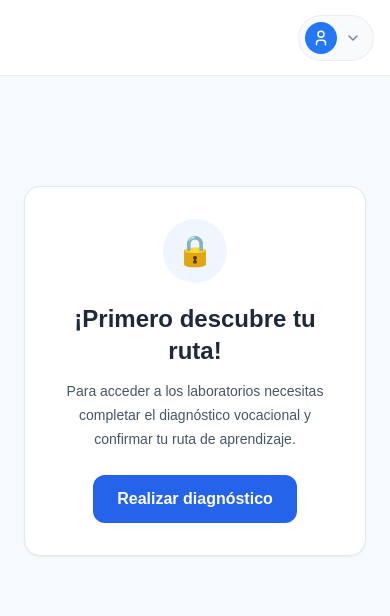
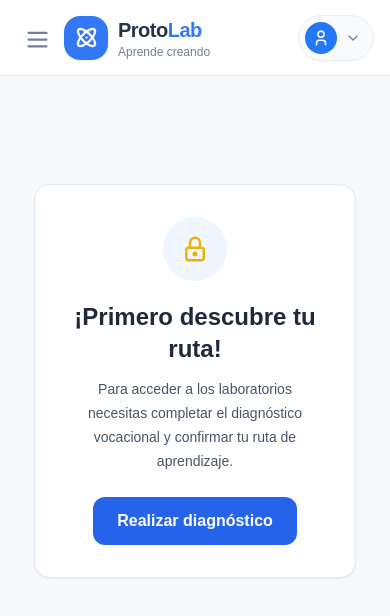
Before and after one commit to gkevinvargas/ProtoLab, a Next.js app: page /datalab in a window 390 px wide. Shown: the top 616 px of the page. Built offline with nearby package versions, Linux system fonts and the light colour scheme; no server answers.

Commit message:
Adaptar diseño responsivo

```diff
--- a/app/(panel)/layout.tsx
+++ b/app/(panel)/layout.tsx
@@ -31,12 +31,12 @@ export default function PanelLayout({
 }) {
   return (
 
-    <div className="min-h-screen bg-[#F7FAFC] text-[#24324A]">
+    <div className="min-h-screen bg-[#f7fafcee] text-[#24324A]">
       <div className="flex min-h-screen">
         <Sidebar />
         <main className="flex min-w-0 flex-1 flex-col">
           <Header nombreLaboratorio="ElectroLab" tipoContenido='Prácticas' tipoEditor='Editor de circuitos' />
-          <div className="flex-1 overflow-auto">
+          <div className="flex-1 overflow-auto p-2.5 md:pl-2 md:pr-2 md:pt-0">
 
             {/* CONTENIDO PRINCIPAL */}
             {children}
--- a/app/(panel)/ruta/page.tsx
+++ b/app/(panel)/ruta/page.tsx
@@ -15,6 +15,7 @@ import {
   leerRuta,
   type Ruta,
 } from "@/lib/ruta/actividades";
+import { useRouter } from "next/navigation";
 
 function leerMejorNota(ruta: Ruta, id: string): number | null {
   const guardada = localStorage.getItem(`${claveAvance(ruta)}:mejor:${id}`);
@@ -163,6 +164,7 @@ export default function RutaPage() {
   const esUltima = totalCompletadas === actividades.length - 1;
 
   function continuar() {
+
     if (!actual || (actual.tipo === "practica_individual" && nota === null)) {
       return;
     }
@@ -183,6 +185,8 @@ export default function RutaPage() {
       setCompletadas(nuevoAvance);
       setNota(notaSiguiente);
       setError("");
+
+      window.scroll({ top: 0, behavior: 'smooth'})
     } catch {
       setError("No se pudo guardar el avance. Intenta de nuevo.");
     }
--- a/components/diagnostico/RequireConfirmedRoute.tsx
+++ b/components/diagnostico/RequireConfirmedRoute.tsx
@@ -4,6 +4,7 @@
 import { useEffect, useState } from "react";
 import Link from "next/link";
 import type { ReactNode } from "react";
+import { IconLock } from "@tabler/icons-react";
 
 const CLAVE_RUTA = "protolab:ruta-aprendizaje";
 
@@ -66,7 +67,7 @@ export default function RequireConfirmedRoute({
       <main className="flex min-h-[70vh] items-center justify-center p-6">
         <section className="w-full max-w-lg rounded-2xl border border-slate-200 bg-white p-8 text-center shadow-sm">
           <div className="mx-auto mb-5 flex h-16 w-16 items-center justify-center rounded-full bg-blue-50 text-3xl">
-            🔒
+            <IconLock size={30} stroke={2} className="text-yellow-500"/>
           </div>
 
           <h1 className="text-2xl font-bold text-slate-800">
--- a/components/learning/activities/AnimacionSecuencial.tsx
+++ b/components/learning/activities/AnimacionSecuencial.tsx
@@ -73,9 +73,9 @@ export function AnimacionSecuencial({ actividad }: Props) {
         <div className="pl-control-group">
           {hasControl("anterior") && <button type="button" className="pl-button pl-button-quiet" onClick={() => goTo(stepIndex - 1)} disabled={stepIndex === 0} aria-label="Paso anterior">Anterior</button>}
           {playing && hasControl("pausar") ? (
-            <button type="button" className="pl-button pl-button-primary" onClick={() => setPlaying(false)}>Pausar</button>
+            <button type="button" className="rounded-xl bg-blue-600 px-4 py-2 font-semibold text-white transition hover:bg-blue-700 disabled:cursor-not-allowed disabled:bg-slate-300" onClick={() => setPlaying(false)}>Pausar</button>
           ) : hasControl("reproducir") ? (
-            <button type="button" className="pl-button pl-button-primary" onClick={() => { if (isLast) setStepIndex(0); setPlaying(true); }}>{isLast ? "Repetir" : "Reproducir"}</button>
+            <button type="button" className="rounded-xl bg-blue-600 px-4 py-2 font-semibold text-white transition hover:bg-blue-700 disabled:cursor-not-allowed disabled:bg-slate-300" onClick={() => { if (isLast) setStepIndex(0); setPlaying(true); }}>{isLast ? "Repetir" : "Reproducir"}</button>
           ) : null}
           {hasControl("siguiente") && <button type="button" className="pl-button pl-button-quiet" onClick={() => goTo(stepIndex + 1)} disabled={isLast} aria-label="Paso siguiente">Siguiente</button>}
         </div>
--- a/components/learning/activities/CalculoGuiado.tsx
+++ b/components/learning/activities/CalculoGuiado.tsx
@@ -71,7 +71,7 @@ export function CalculoGuiado({ actividad }: Props) {
         </div>
         <div className="pl-controls pl-controls-start">
           <button type="button" className="pl-button pl-button-quiet" onClick={() => setShowHint((value) => !value)}>{showHint ? "Ocultar pista" : "Mostrar pista"}</button>
-          <button type="button" className="pl-button pl-button-primary" onClick={check} disabled={values[step.id] === undefined || values[step.id].trim() === ""}>Comprobar</button>
+          <button type="button" className="rounded-xl bg-blue-600 px-4 py-2 font-semibold text-white transition hover:bg-blue-700 disabled:cursor-not-allowed disabled:bg-slate-300" onClick={check} disabled={values[step.id] === undefined || values[step.id].trim() === ""}>Comprobar</button>
         </div>
         {showHint && <div className="pl-hint" role="note">Pista: {step.pista}</div>}
         {showExplanation && <div className="pl-feedback is-correct" role="status">{step.explicacion}</div>}
@@ -80,7 +80,7 @@ export function CalculoGuiado({ actividad }: Props) {
       <div className="pl-controls">
         <button type="button" className="pl-button pl-button-quiet" onClick={reset}>Reiniciar cálculo</button>
         {stepIndex < config.pasos.length - 1 ? (
-          <button type="button" className="pl-button pl-button-primary" onClick={next} disabled={!verified[step.id]}>Siguiente paso</button>
+          <button type="button" className="rounded-xl bg-blue-600 px-4 py-2 font-semibold text-white transition hover:bg-blue-700 disabled:cursor-not-allowed disabled:bg-slate-300" onClick={next} disabled={!verified[step.id]}>Siguiente paso</button>
         ) : <span className="pl-completion" role="status">{allCorrect ? (config?.retroalimentacion?.correcta ?? "¡Reto completado con éxito!") : "Completa todos los pasos para terminar."}</span>}
       </div>
     </section>
--- a/components/learning/activities/CompletarEnunciados.tsx
+++ b/components/learning/activities/CompletarEnunciados.tsx
@@ -100,7 +100,7 @@ export function CompletarEnunciados({ actividad }: Props) {
       </div>
       <div className="pl-controls">
         <button type="button" className="pl-button pl-button-quiet" onClick={reset}>Reiniciar</button>
-        <button type="button" className="pl-button pl-button-primary" onClick={verify} disabled={!isComplete}>Comprobar respuestas</button>
+        <button type="button" className="rounded-xl bg-blue-600 px-6 py-3 font-semibold text-white transition hover:bg-blue-700 disabled:cursor-not-allowed disabled:bg-slate-300" onClick={verify} disabled={!isComplete}>Comprobar respuestas</button>
       </div>
       {showFeedback && <div className={`pl-feedback ${checked ? "is-correct" : "is-incorrect"}`} role="status">{checked ? config.retroalimentacion.correcta : config.retroalimentacion.incorrecta}</div>}
       {showFeedback && !checked && <div className="pl-sentence-feedback">{config.enunciados.filter((sentence) => sentence.segmentos.some((segment) => segment.tipo === "espacio" && answers[segment.id] !== segment.respuesta)).map((sentence) => <p key={sentence.id}>{sentence.retroalimentacion}</p>)}</div>}
--- a/components/ui/labs/Header.tsx
+++ b/components/ui/labs/Header.tsx
@@ -4,6 +4,8 @@ import { DropdownMenu, DropdownMenuContent, DropdownMenuItem, DropdownMenuLabel,
 import { IconChevronDown, IconChevronRight, IconChevronsDown, IconLogout, IconUser } from "@tabler/icons-react";
 import Link from "next/link";
 import { DropdownMenuItemLogout } from '../logout-dropdown-item';
+import { useState } from 'react';
+import { Logo } from '../logo-protolab';
 
 interface HeaderProps {
     nombreLaboratorio: string
@@ -13,9 +15,14 @@ interface HeaderProps {
 
 export function Header({ nombreLaboratorio, tipoContenido, tipoEditor }: HeaderProps) {
 
+    const [menuTelefono, setMeunuTelefono] = useState(false);
+
     return (
-        <header className="flex h-[76px] shrink-0 items-center justify-between border-b border-[#E7EDF5] bg-white px-4 sm:px-7">
+        <header className="sticky z-40 top-0 flex h-[76px] shrink-0 items-center justify-between border-b border-[#E7EDF5] bg-white pl-16 pr-4 sm:pr-7 md:static px-4 md:px-7">
             <div className="flex items-center gap-3">
+
+                <Logo className="md:hidden" />
+
                 <div>
                     <div className="flex items-center gap-2 text-[11px] text-[#718096]">
                         {/**
@@ -74,6 +81,8 @@ export function Header({ nombreLaboratorio, tipoContenido, tipoEditor }: HeaderP
                 </DropdownMenu>
 
             </div>
+
+
         </header>
     )
 }
--- /dev/null
+++ b/components/ui/logo-protolab.tsx
@@ -0,0 +1,22 @@
+import { IconAtom } from "@tabler/icons-react";
+import Link from "next/link";
+
+
+
+export function Logo({ className = '' }) {
+    return (
+        <Link href="/inicio" className={`flex items-center gap-2.5 ${className}`}>
+            <div className="flex h-11 w-11 items-center justify-center rounded-2xl bg-[#3478F6] text-2xl text-white">
+              <IconAtom size={27} stroke={2} />
+            </div>
+            <div>
+              <h1 className="text-xl font-extrabold tracking-tight">
+                Proto<span className="text-[#3478F6]">Lab</span>
+              </h1>
+              <p className="text-xs text-[#718096]">
+                Aprende creando
+              </p>
+            </div>
+          </Link>
+    )
+}
--- a/components/ui/sidebar.tsx
+++ b/components/ui/sidebar.tsx
@@ -1,9 +1,10 @@
 "use client"
 
-import { IconAtom, IconBulb, IconClock, IconHome, IconLayoutGrid, IconX } from "@tabler/icons-react";
+import { IconAtom, IconBulb, IconClock, IconHome, IconLayoutGrid, IconMenu, IconMenu2, IconMenu3, IconMenu4, IconX } from "@tabler/icons-react";
 import Link from "next/link";
 import { NavLink } from "./nav-link";
 import { useState } from "react";
+import { Logo } from "./logo-protolab";
 
 const secciones = [
   { href: "/inicio", label: "Inicio", icon: IconHome },
@@ -12,25 +13,41 @@ const secciones = [
 ]
 
 export function Sidebar() {
-  const [menuTelefono, setMenuTelefono] = useState(false)
+
+  const [menuTelefonoAbierto, setMenuTelefono] = useState(false)
+
   return (
-    <aside className="hidden w-64 shrink-0 flex-col border-r border-[#E7EDF5] bg-white p-6 md:flex">
-      <Link href="/inicio" className="mb-10 flex items-center gap-3">
-        <div className="flex h-11 w-11 items-center justify-center rounded-2xl bg-[#3478F6] text-2xl text-white">
-          <IconAtom size={27} stroke={2} />
+    <div>
+      <button
+        type="button"
+        onClick={() => setMenuTelefono(true)}
+        className="fixed left-4 top-[18px] z-50 rounded-lg bg-white p-2 text-[#718096] hover:bg-[#F5F9FF] md:hidden"
+      >
+        <IconMenu2 size={27} stroke={2} />
+      </button>
+      {
+        menuTelefonoAbierto && (
+          <div className="fixed inset-0 z-40 bg-black/40 md:hidden"
+            onClick={() => setMenuTelefono(false)}
+          ></div>
+        )
+      }
+
+      <aside className={`fixed inset-y-0 left-0 z-50 flex w-64 shrink-0 flex-col border-r border-[#E7EDF5] bg-white p-6 transition-transform duration-300 md:sticky md:top-0 md:h-screen md:translate-x-0 ${menuTelefonoAbierto ? "translate-x-0" : "-translate-x-full"
+        }`}
+      >
+        <div className="mb-10 flex items-center justify-between">
+
+          <Logo />
+
+          <button
+            type="button"
+            onClick={() => setMenuTelefono(false)}
+            className="rounded-lg p-2 text-[#718096] hover:bg-[#F5F9FF] md:hidden"
+          >
+            <IconX />
+          </button>
         </div>
-        <div>
-          <h1 className="text-xl font-extrabold tracking-tight">
-            Proto<span className="text-[#3478F6]">Lab</span>
-          </h1>
-          <p className="text-xs text-[#718096]">
-            Aprende creando
-          </p>
-        </div>
-      </Link>
-      <button type="button" onClick={() => setMenuTelefono(false)} className="ml-auto rounded-lg p-2 text-[#718096] hover:bg-[#F5F9FF] md:hidden" aria-label="Cerrar menú">
-        <IconX name="close" />
-      </button>
 
 
         <div className="">
@@ -39,15 +56,13 @@ export function Sidebar() {
           </p>
         </div>
 
-
-
         <nav className="flex flex-col gap-2 font-semibold">
           {secciones.map((seccion) => (
             <NavLink key={seccion.href} href={seccion.href} label={seccion.label} icon={seccion.icon} />
           ))}
         </nav>
 
-      <div className="mt-auto rounded-2xl bg-[#F0F7FF] p-4">
+        <div className="mt-10 rounded-2xl bg-[#F0F7FF] p-4">
           <div className="mb-2 text-[#FFB547]">
             <IconBulb size={21} stroke={1.8} />
           </div>
@@ -57,63 +72,7 @@ export function Sidebar() {
           </p>
         </div>
       </aside>
-
-
-
-    /*<aside className="hidden w-64 shrink-0 flex-col border-r border-[#E7EDF5] bg-white p-6 md:flex">
-        <Link href="/" className = "mb-10 flex items-center gap-3">
-          <div className="flex h-11 w-11 items-center justify-center rounded-2xl bg-[#3478F6] text-2xl text-white">
     </div>
 
-          <div>
-            <h1 className="text-xl font-extrabold tracking-tight">
-              Proto<span className="text-[#3478F6]">Lab</span>
-            </h1>
-            <p className="text-xs text-[#718096]">
-              Aprende creando
-            </p>
-
-          </div>
-        </Link>
-
-        <p className="mb-3 text-xs font-bold uppercase tracking-wider text-[#A0AEC0]">
-          Menu principal
-        </p>
-
-        <nav className="flex flex-col gap-2 font-semibold">
-          <a
-          href = "#inicio"
-          className="flex items-center gap-3 rounded-xl gb-[#EAF1FF] px-4 py-3 text-[#3478F6] transition">
-            <IconHome size={21} stroke={1.8}/>
-            Inicio
-          </a>
-
-          <a
-          href="#modulos"
-          className="flex items-center gap-3 rounded-xl px-4 py-3 text-[#718096] transiton hover:bg-[#F5F9FF] hover:text-[#3478F6]">
-            <IconLayoutGrid size={21} stroke={1.8}/>
-            Mis modulos
-          </a>
-
-          <a
-          href = "progreso"
-          className="flex items-center gap-3 rounded-xl px-4 py-3 text-[#718096] transition hover:bg-[#F5F9FF] hover:text-[#3478F6]">
-            <IconClock size={21} stroke={1.8}/>
-            Mi progreso
-            </a>
-
-
-        </nav>
-
-        <div className="mt-auto rounded-2xl bg-[#F0F7FF] p-4">
-          <div className="mb-2 text-[#FFB547]">
-            <IconBulb size={21} stroke={1.8}/>
-          </div>
-          <h3 className="font-bold">¡Continua explorando!</h3>
-          <p className="mt-1 text-sm leading-5 text-[718096]">
-            ¡Cada una de las actividades es una nueva oportunidad de aprender algo!
-          </p>
-        </div>
-    </aside>*/
   )
 }
```
Also changed, not shown: components/diagnostico/DiagnosticHome.tsx (+8 -0 lines). Lines whose indentation alone changed are shown as unchanged.
